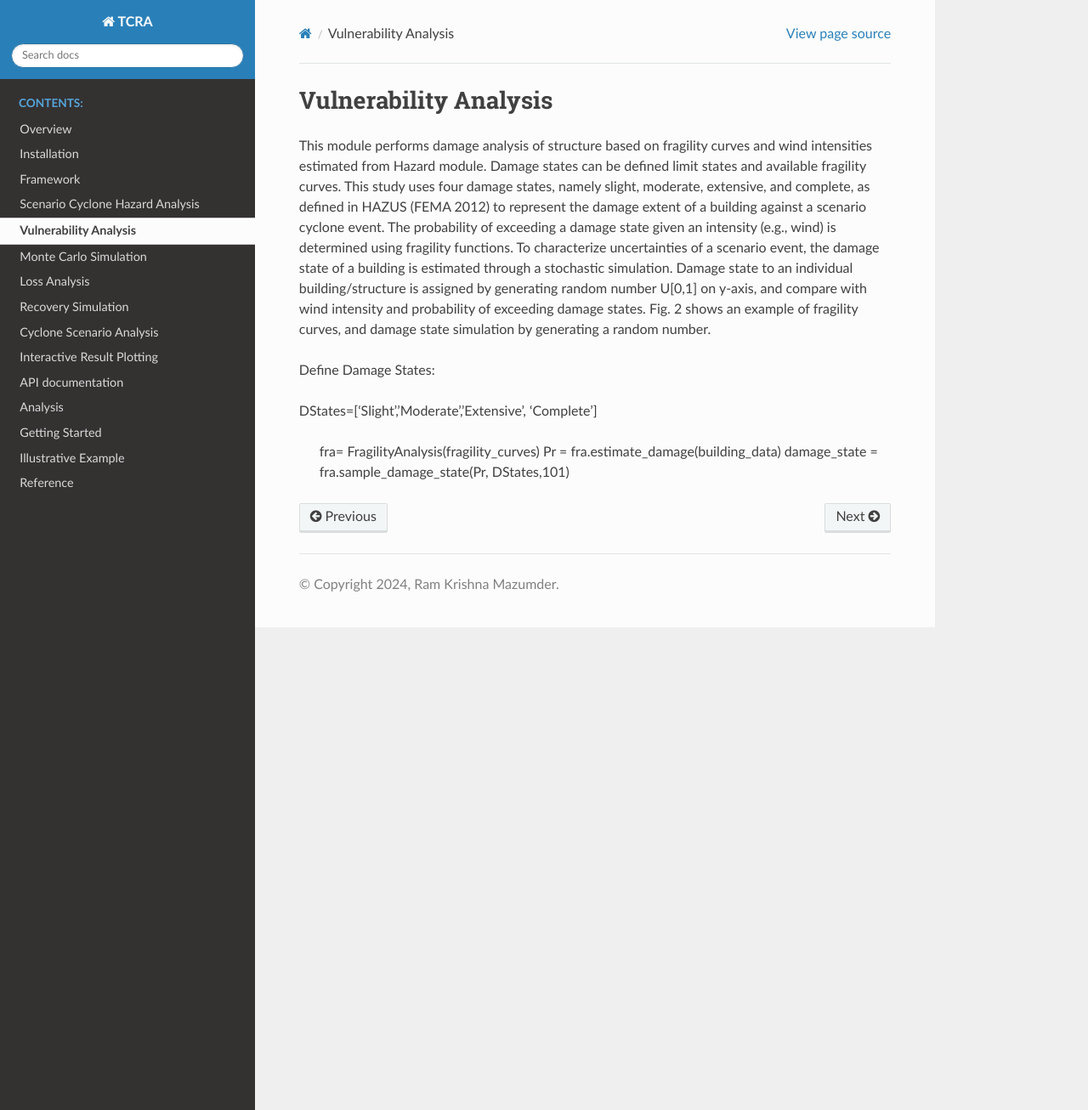
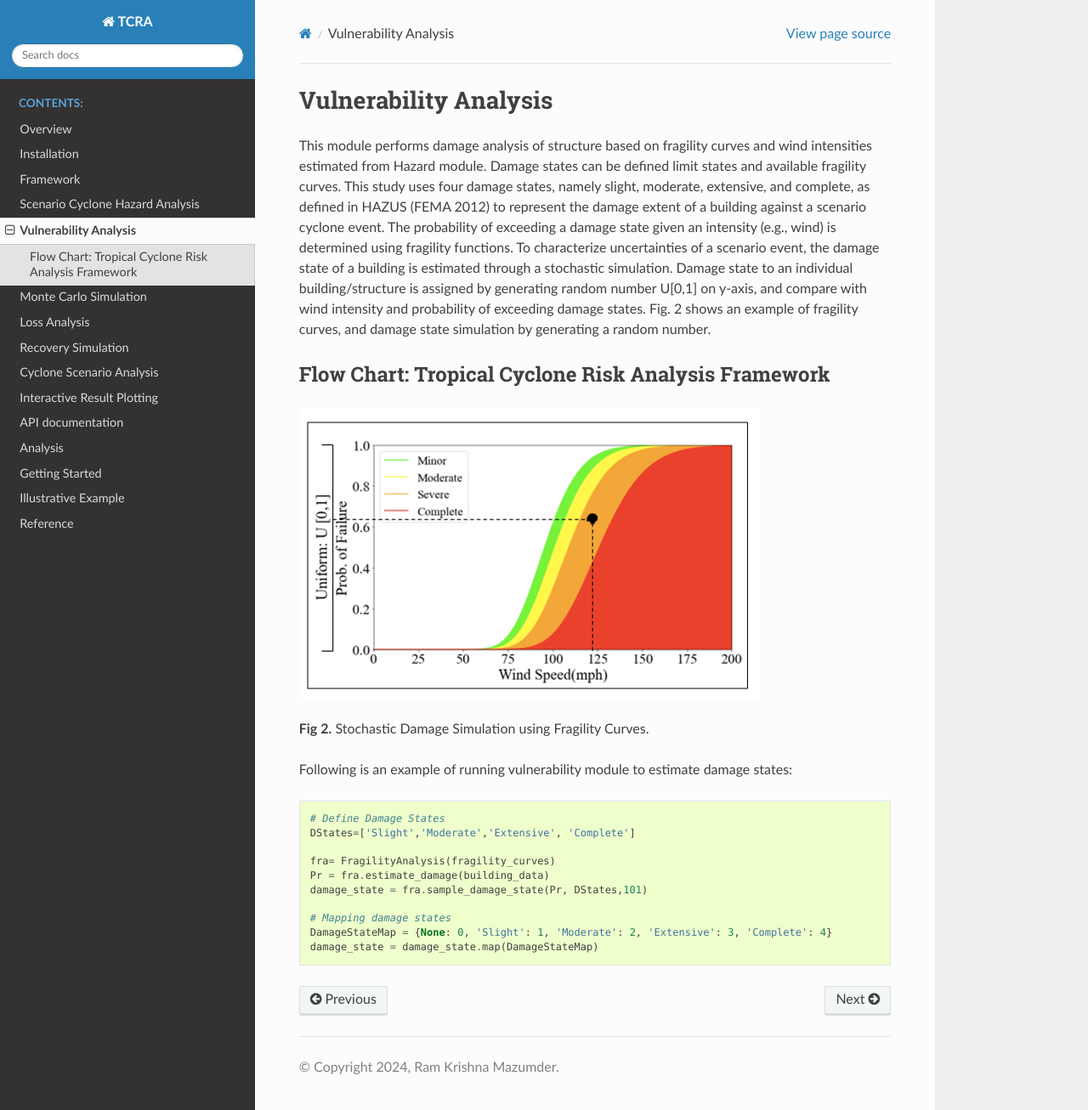
Before and after one commit to rxm562/TCRA, a Sphinx documentation site: the page built from docs/source/vulnerability.rst, in a window 1280 px wide and 1306 px high. Shown: the whole window at 85% size. Built offline with Sphinx 7.4.7 and the Read the Docs theme 2.0.0, drawn with Linux system fonts in a browser that asks for light colours.

Commit message:
Update vulnerability.rst

```diff
--- a/docs/source/vulnerability.rst
+++ b/docs/source/vulnerability.rst
@@ -6,15 +6,25 @@ Vulnerability Analysis
 ======================================
 This module performs damage analysis of structure based on fragility curves and wind intensities estimated from Hazard module. Damage states can be defined limit states and available fragility curves. This study uses four damage states, namely slight, moderate, extensive, and complete, as defined in HAZUS (FEMA 2012) to represent the damage extent of a building against a scenario cyclone event. The probability of exceeding a damage state given an intensity (e.g., wind) is determined using fragility functions. To characterize uncertainties of a scenario event, the damage state of a building is estimated through a stochastic simulation. Damage state to an individual building/structure is assigned by generating random number U[0,1] on y-axis, and compare with wind intensity and probability of exceeding damage states. Fig. 2 shows an example of fragility curves, and damage state simulation by generating a random number.
 
-::
+
+Flow Chart: Tropical Cyclone Risk Analysis Framework
+-------------------------------
+.. figure:: figures/DS_simulation.png
+   :scale: 50%
+   :alt: Logo
+
+**Fig 2.** Stochastic Damage Simulation using Fragility Curves.
 
 
+Following is an example of running vulnerability module to estimate damage states::
 
+    # Define Damage States
+    DStates=['Slight','Moderate','Extensive', 'Complete']
 
-Define Damage States::
+    fra= FragilityAnalysis(fragility_curves)
+    Pr = fra.estimate_damage(building_data)
+    damage_state = fra.sample_damage_state(Pr, DStates,101)
 
-DStates=['Slight','Moderate','Extensive', 'Complete']
-
-  fra= FragilityAnalysis(fragility_curves)
-  Pr = fra.estimate_damage(building_data)
-  damage_state = fra.sample_damage_state(Pr, DStates,101)
+    # Mapping damage states
+    DamageStateMap = {None: 0, 'Slight': 1, 'Moderate': 2, 'Extensive': 3, 'Complete': 4}
+    damage_state = damage_state.map(DamageStateMap)
```
